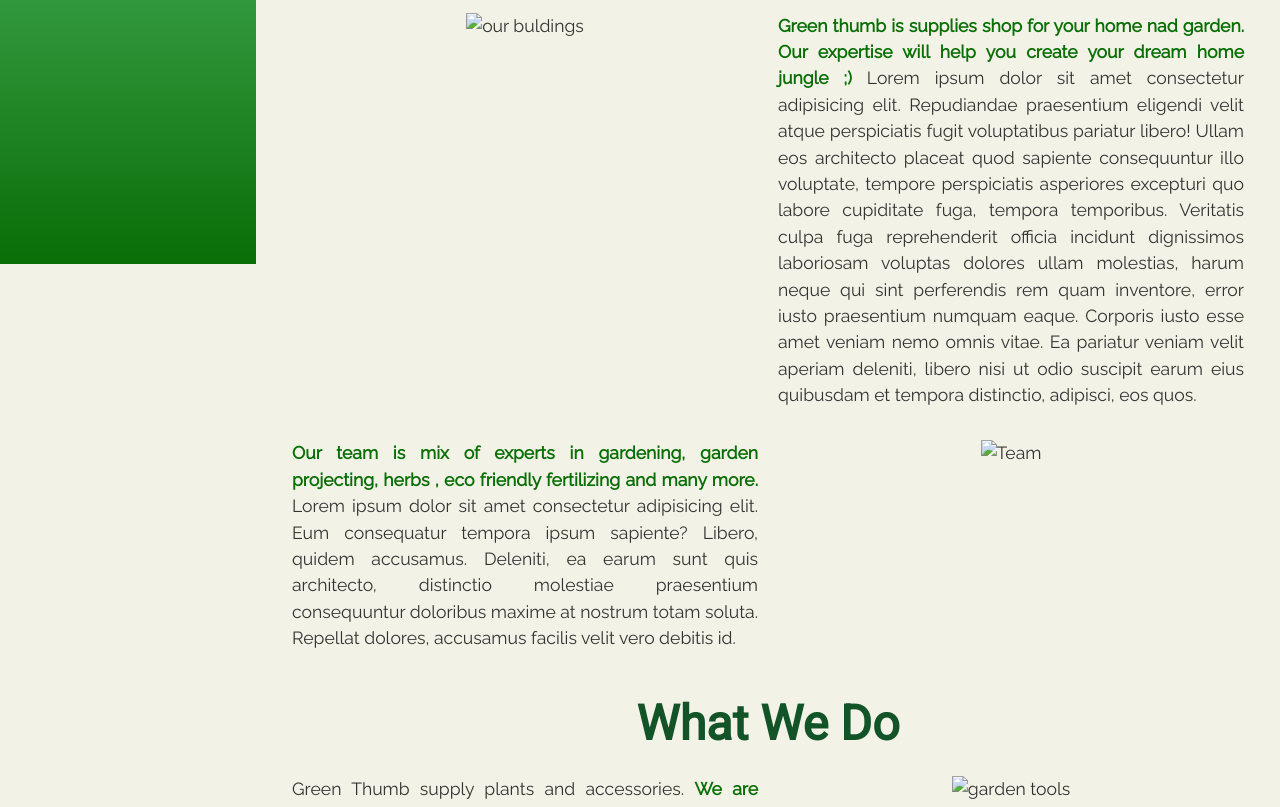
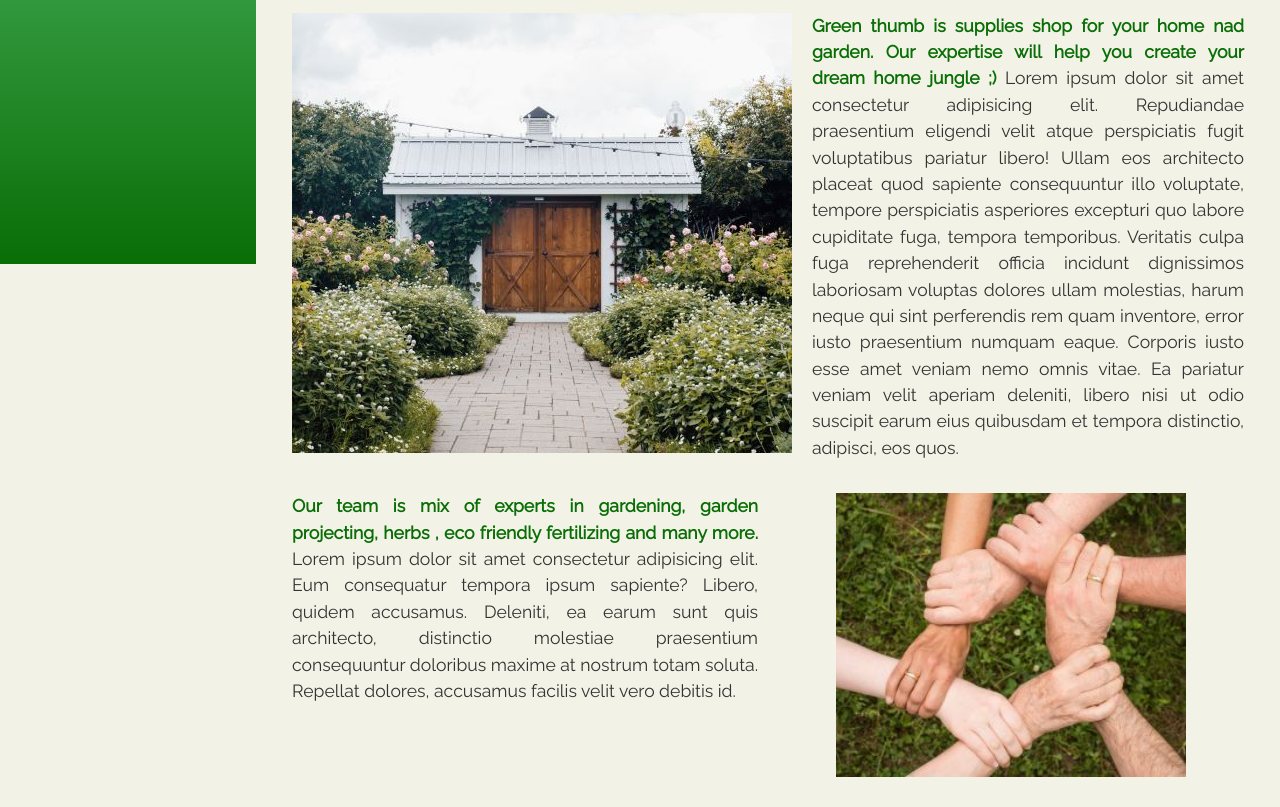
Before and after one commit to wojciechowska-milena/exampleSideMenu, a website: page index.html in a window 1280 px wide. Shown: the part 536-1343 px from the top of the page. Drawn offline with Linux system fonts and the light colour scheme; the site is published under a folder, as on GitHub Pages, so addresses that start at the root find nothing.

Commit message:
fix for missing imgs

```diff
--- a/index.html
+++ b/index.html
@@ -55,7 +55,7 @@
       <div class="content-wrap">
         <h1 class="content-title">Who we are</h1>
         <div class="box-1 box-a">
-          <div class="image-wrap"><img src="/dist/img/bulding.jpg" alt="our buldings" width="500" /></div>
+          <div class="image-wrap"><img src="./dist/img/bulding.jpg" alt="our buldings" width="500" /></div>
           <div class="text-wrap">
             <p>
               <span class="popit">
@@ -84,7 +84,7 @@
 
           <div class="image-wrap">
             <!-- Photo by Shane Rounce on Unsplash -->
-            <img src="/dist/img/team.jpg" alt="Team" width="350" />
+            <img src="./dist/img/team.jpg" alt="Team" width="350" />
           </div>
         </div>
 
@@ -107,7 +107,7 @@
 
           </div>
           <div class="image-wrap">
-            <img src="/dist/img/tools.jpg" alt="garden tools" width="400" />
+            <img src="./dist/img/tools.jpg" alt="garden tools" width="400" />
           </div>
         </div>
         <div class="box-5 box-b">
--- a/scss/main.scss
+++ b/scss/main.scss
@@ -143,7 +143,7 @@ h3 {
 
   .bg-img {
     position: absolute;
-    background: $dark_col url("/dist/img/showcase.jpg"); // Photo by Dorian Mongel https://unsplash.com/@_dorian_  on Unsplash https://unsplash.com/
+    background: $dark_col url("../img/showcase.jpg"); // Photo by Dorian Mongel https://unsplash.com/@_dorian_  on Unsplash https://unsplash.com/
     background-position: center;
     background-repeat: no-repeat;
     background-size: cover;
```
Also changed, not shown: dist/css/main.css.
